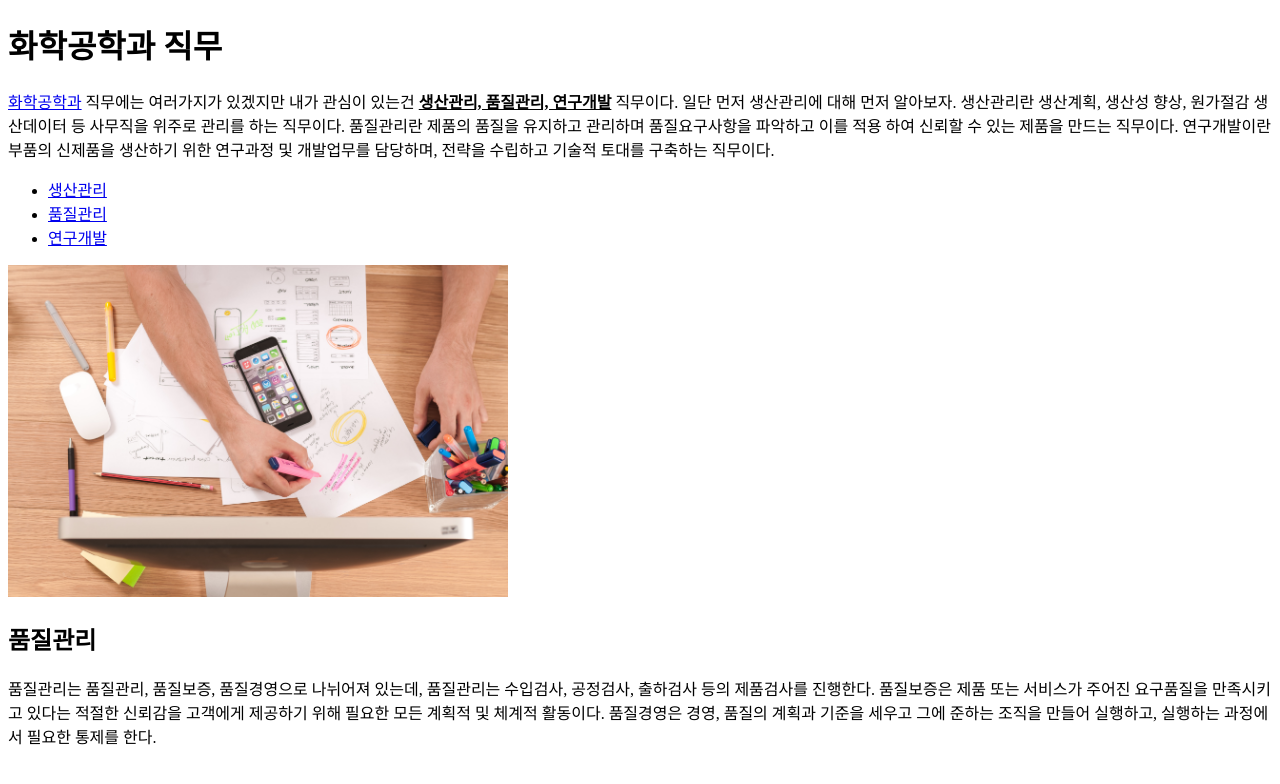
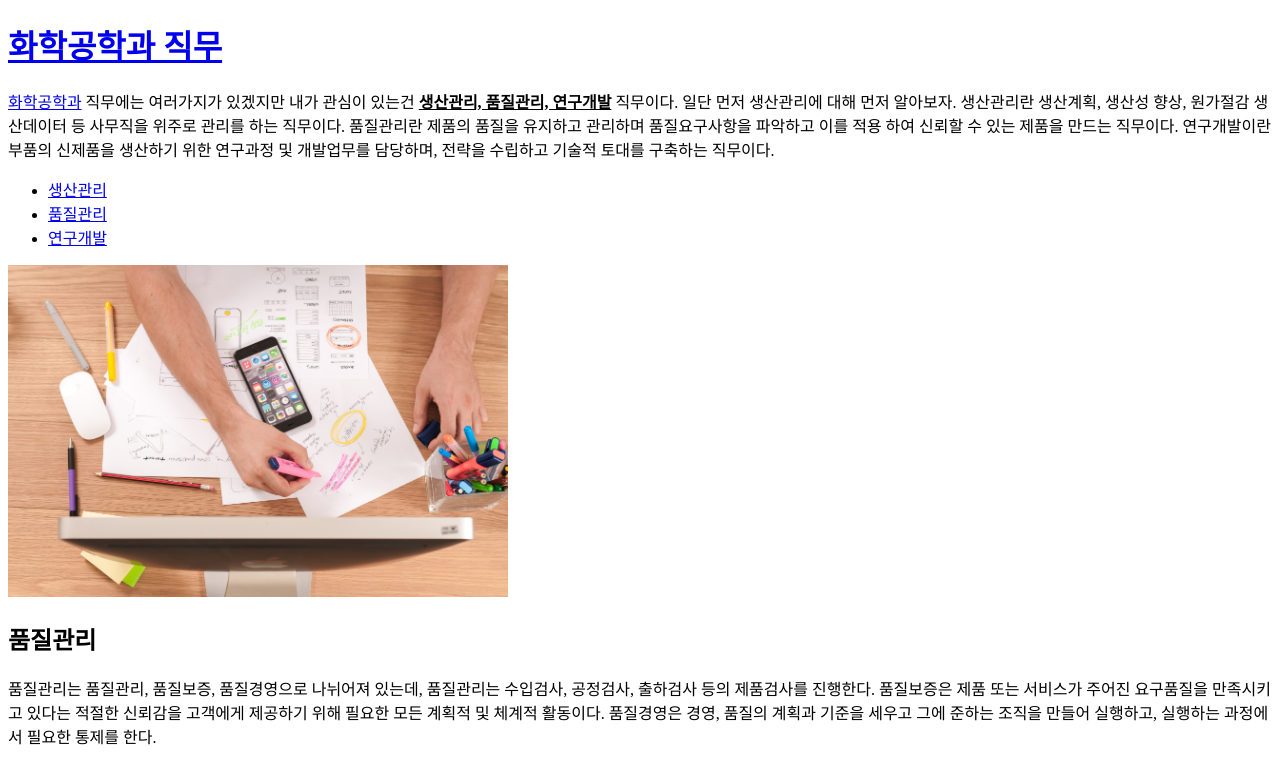
Before and after one commit to blackseals/Web, a plain HTML site: page 2.html in a window 1280 px wide. Drawn offline with Linux system fonts and the light colour scheme.

Commit message:
real last

```diff
--- a/2.html
+++ b/2.html
@@ -5,7 +5,7 @@
 <meta charset="utf-8">
 </head>
 <body>
-<h1>화학공학과 직무</h1>
+<h1><a href="index.html">화학공학과 직무</a></h1>
 <p><a href="https://terms.naver.com/entry.nhn?docId=917926&cid=44346&categoryId=44346" target="_blank" title='화학공학과란?'>화학공학과</a> 직무에는 여러가지가 있겠지만 내가 관심이 있는건
   <strong><u>생산관리, 품질관리, 연구개발</u></strong> 직무이다. 일단 먼저 생산관리에
   대해 먼저 알아보자. 생산관리란 생산계획, 생산성 향상, 원가절감
```
Also changed, not shown: 3.html (+1 -1 lines), 화학.jpg (added).
